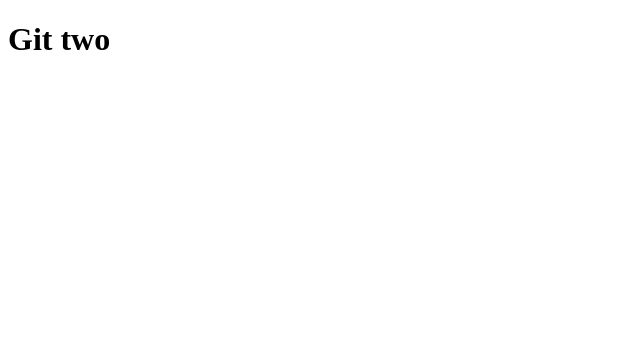
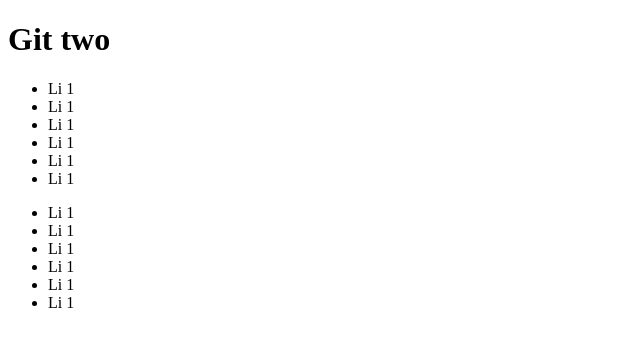
Before and after one commit to himal51/git-two, a plain HTML site: page index.html in a window 1280 px wide. Shown: the whole page, without its empty margins (0-640 px from the left). Drawn offline with Linux system fonts and the light colour scheme.

Commit message:
added index html

```diff
--- a/index.html
+++ b/index.html
@@ -5,5 +5,26 @@
 </head>
 <body>
 	<h1>Git two</h1>
+	<ul>
+		<li>Li 1</li>
+		<li>Li 1</li>
+		<li>Li 1</li>
+		<li>Li 1</li>
+		<li>Li 1</li>
+		<li>Li 1</li>
+	</ul>
+
+	<div>
+		<div>
+			<ul>
+				<li>Li 1</li>
+				<li>Li 1</li>
+				<li>Li 1</li>
+				<li>Li 1</li>
+				<li>Li 1</li>
+				<li>Li 1</li>
+			</ul>
+		</div>
+	</div>
 </body>
 </html>
```
